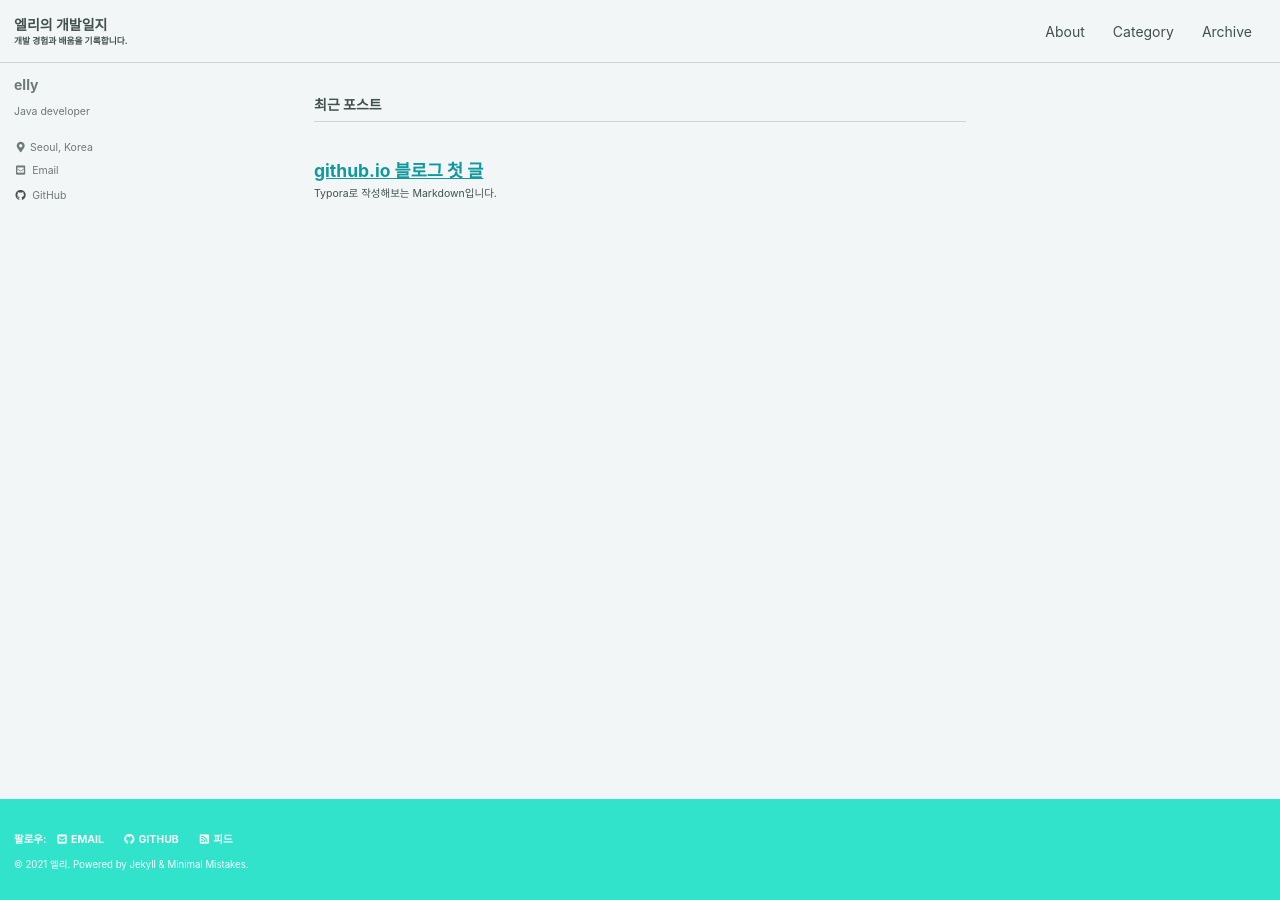
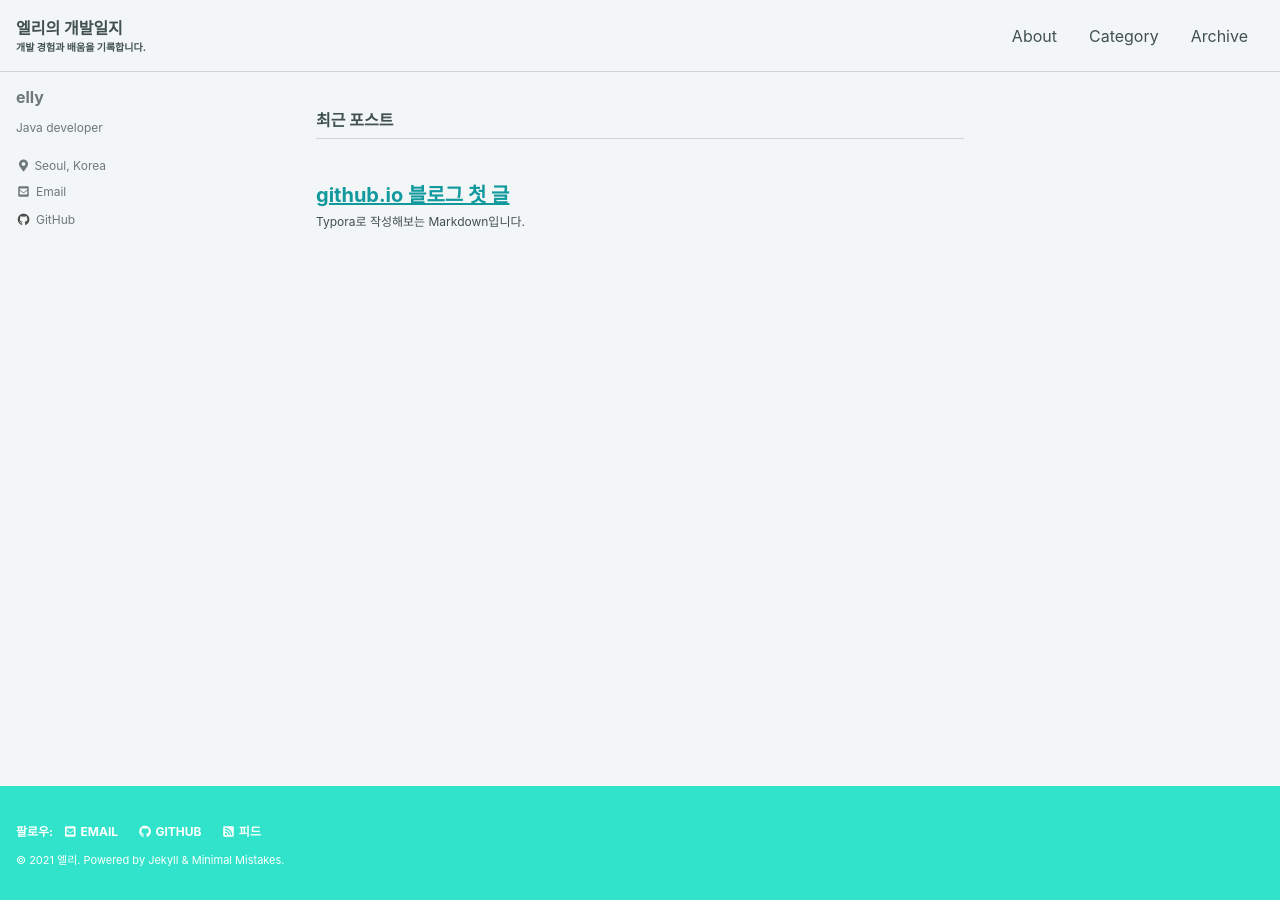
Before and after one commit to ellylee617/ellylee617.github.io, a Jekyll site: the page built from index.html, in a window 1280 px wide. Built offline with Jekyll 4.4.1, drawn with Linux system fonts in a browser that asks for light colours; cached includes are drawn as plain includes; the list of posts is cut into pages by our own code.

Commit message:
Update _reset.scss

```diff
--- a/_sass/minimal-mistakes/_reset.scss
+++ b/_sass/minimal-mistakes/_reset.scss
@@ -15,11 +15,11 @@ html {
   }
 
   @include breakpoint($large) {
-    font-size: 16px;
+    font-size: 14px;
   }
 
   @include breakpoint($x-large) {
-    font-size: 14px;
+    font-size: 16px;
   }
 
   -webkit-text-size-adjust: 100%;
```
